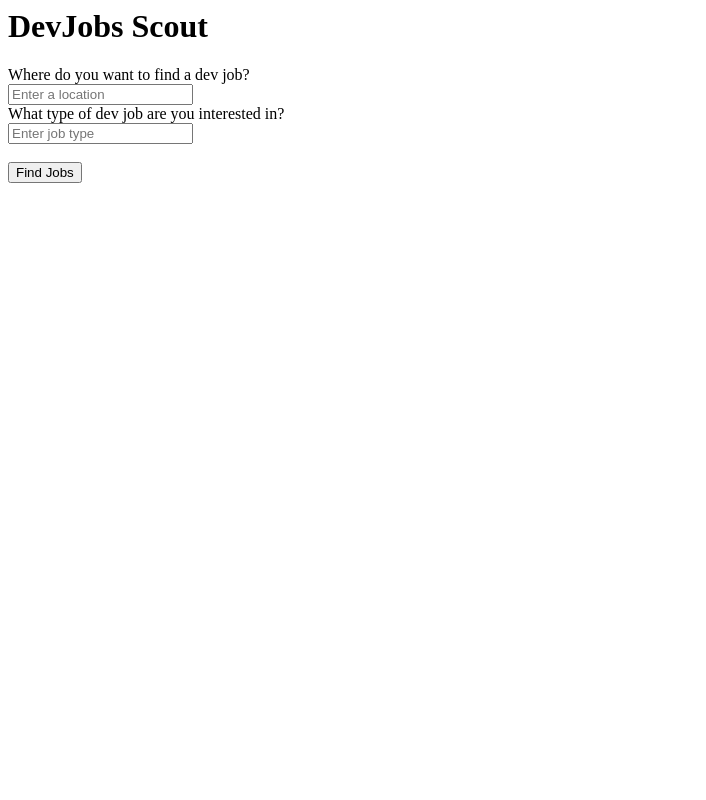
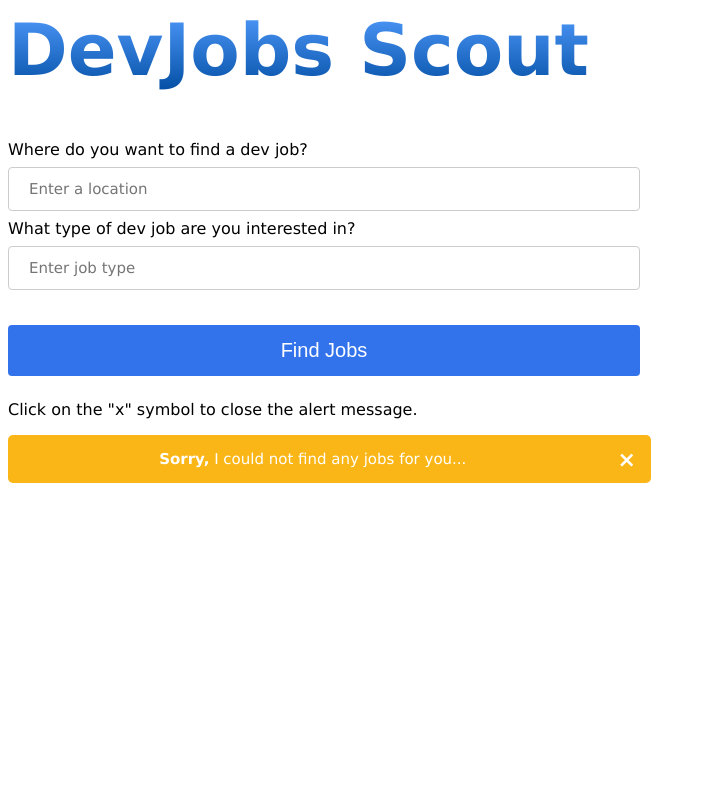
Before and after one commit to StarbzYT/DevJobs-Scout, a Flask app: page / in a window 1280 px wide. Shown: the whole page, without its empty margins (0-706 px from the left). Run offline with Flask 2, Linux system fonts and the light colour scheme.

Commit message:
add styling and layout

```diff
--- a/app.py
+++ b/app.py
@@ -4,11 +4,10 @@ import jobs  # file to find jobs
 app = Flask(__name__)  # instantiate app
 
 # make home endpoint
-@app.route('/', methods = ["GET", "POST"])  # need post request to get inputs from html forum
+@app.route('/', methods=["GET", "POST"])  # need post request to get inputs from html forum
 def home():
     # if change is made to website
     if request.method == "POST":
-        jobs = jobs()  # use jobs class from jobs.py
         # get inputs from html
         location = request.form.get("location")  # get location specified
         # get job type from html
--- a/templates/index.html
+++ b/templates/index.html
@@ -1,9 +1,82 @@
 <html>
+<head>
+<meta name="viewport" content="width=device-width, initial-scale=1">
+<style>
+
+body {
+  font-family: Verdana, Geneva, Tahoma, sans-serif;
+}
+
+.alert {
+  font-family: Verdana, Geneva, Tahoma, sans-serif;
+  font-size: 15px;
+  text-align: center;
+  width: 48.5%;
+  padding: 15px;
+  background-color: #fab616;
+  color: white;
+}
+
+.closebtn {
+  margin-left: 15px;
+  color: white;
+  font-weight: bold;
+  float: right;
+  font-size: 22px;
+  line-height: 20px;
+  cursor: pointer;
+  transition: 0.3s;
+}
+
+.closebtn:hover {
+  color: black;
+}
+input[type=text], select {
+  font-family: Verdana, Geneva, Tahoma, sans-serif;
+  font-size: 15px;
+  width: 50%;
+  padding: 12px 20px;
+  margin: 8px 0;
+  display: inline-block;
+  border: 1px solid #ccc;
+  border-radius: 4px;
+  box-sizing: border-box;
+}
+
+input[type=submit] {
+  font-size: 20px;
+  width: 50%;
+  background-color: #3273ec;
+  color: white;
+  padding: 14px 20px;
+  margin: 8px 0;
+  border: none;
+  border-radius: 4px;
+  cursor: pointer;
+}
+
+input[type=submit]:hover {
+  background-color: #1e6dff;
+}
+
+h1 {
+  font-size: 72px;
+  background: -webkit-linear-gradient(rgb(82, 157, 255), rgb(3, 78, 163));
+  -webkit-background-clip: text;
+  -webkit-text-fill-color: transparent;
+}
+
+div {
+  border-radius: 5px;
+  background-color: #f2f2f2;
+  padding: 20px;
+</style>
+</head>
 <body>
 
 <h1>DevJobs Scout</h1>
 
-<form action="action={{ url_for("home")}}" method="post">
+<form action="{{ url_for("home")}}" method="post">
   <label for="location">Where do you want to find a dev job?</label><br>
   <input type="text" id="location" name="location" placeholder="Enter a location"><br>
   <label for="lname">What type of dev job are you interested in?</label><br>
@@ -11,5 +84,11 @@
   <input type="submit" value="Find Jobs">
 </form>
 
+<p>Click on the "x" symbol to close the alert message.</p>
+<div class="alert">
+  <span class="closebtn" onclick="this.parentElement.style.display='none';">&times;</span>
+  <strong>Sorry,</strong> I could not find any jobs for you...
+</div>
+
 </body>
 </html>
```
Also changed, not shown: jobs.py (+4 -3 lines), 1 other file.
